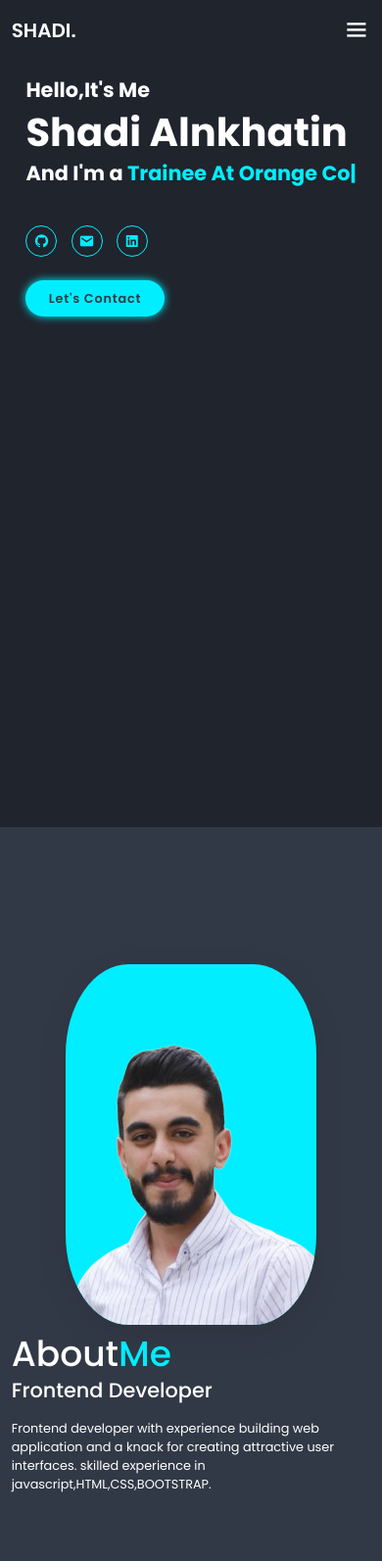
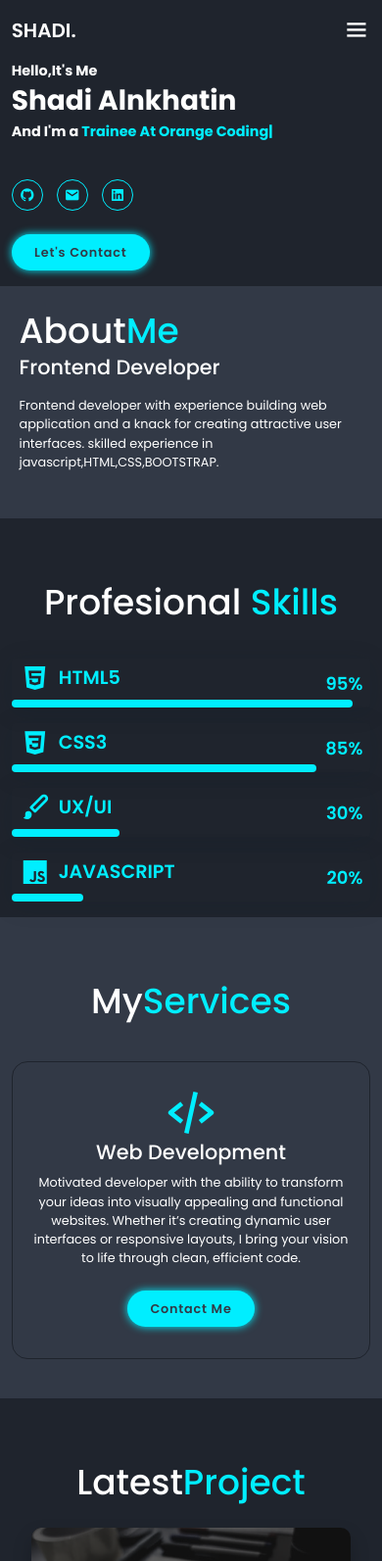
Before and after one commit to shadi-alnkhatin/HTML_CSS_Portfolio, a plain HTML site: page index.html in a window 390 px wide. Shown: the top 1593 px of the page at 98% size. Drawn offline with nearby package versions, Linux system fonts and the light colour scheme.

Commit message:
editing css file

```diff
--- a/style.css
+++ b/style.css
@@ -9,7 +9,6 @@
     outline: none;
     scroll-behavior: smooth;
     font-family: 'Poppins', sans-serif;
-
  }
 
  :root {
@@ -29,7 +28,7 @@
  }
 
  section{
-    min-height: 100vh;
+    height: 100vh;
     padding: 10rem 9% 2rem;
  }
  .header{
@@ -170,15 +169,15 @@
    background-color: var(--main-color);
    overflow: hidden;
    filter: brightness(1);
-   box-shadow: 0 10px 30px rgba(0, 0, 0, 0.1); /* subtle shadow for depth */
+   box-shadow: 0 10px 30px rgba(0, 0, 0, 0.1);
    transition: transform 0.3s ease, filter 0.3s ease;
 }
 .about-img:hover {
-   transform: scale(1.05); /* slight zoom effect on hover */
-   filter: brightness(1.1); /* brighten on hover */
+   transform: scale(1.05);
+   filter: brightness(1.1);
 }
 .about-content {
-   max-width: 600px; /* limit width for better readability */
+   max-width: 600px;
 }
 
 
@@ -226,7 +225,7 @@
    position: relative;
    font-weight: 600;
    padding: 0.5rem 1rem;
-   margin-bottom: var(--mb-4);
+
    border-radius: 0.5rem;
    box-shadow: 0px 4px 25px rgba(14, 36, 49, 0.15);
  }
@@ -385,147 +384,131 @@
       background-image: none;
       background-color: var(--bg-color);
    }
-}
-@media (max-width:1200px){
-   html{
-      font-size: 55%;
+   .about {
+      flex-direction: column;
+      gap: 1.5rem;
+      padding: 3rem 5%;
    }
-   .about {
-      flex-direction: column !important;
-      padding: 3rem 5%;
-  }
-  .about-img {
-      width: 40%;
-  }
-}
-@media (max-width: 1020px) {
-   .about {
-       flex-direction: column !important;
-       padding: 3rem 5%;
-   }
+
    .about-img {
-       width: 50%;
+      width: 60%;
+      margin: 0 auto;
    }
 }
 
-@media(max-width:991px){
-   .header{
+
+
+
+
+ @media (max-width: 781px) {
+   .highlight {
+
+     display: none;
+   }
+
+   .header {
       padding: 2rem 3%;
    }
-   section{
-      padding: 10rem 3% 2rem;
+
+   section {
+      padding: 8rem 3% 2rem;
+      height: max-content !important;
    }
 
-   .services{
-      padding-bottom: 7rem;
-   }
-   .about{
-      flex-direction: column !important;
-      gap: 1rem;
-
-   }
-   .about-img{
-      width: 50%;
+   .services {
+      padding-bottom: 5rem;
+      height: max-content !important;
    }
 
-   .contact{
+   .about {
+      flex-direction: column;
+      gap: 1.5rem;
+      padding: 3rem 5%;
+   }
+
+   .about-img {
+      width: 60%;
+      margin: 0 auto;
+   }
+
+   .contact {
       min-height: auto;
    }
-   .footer{
-      padding: 2rem 3%;
-   }
-   #menu-icon{
+
+   #menu-icon {
       display: block;
    }
-   .navbar{
+
+   .navbar {
       position: absolute;
       top: 100%;
       left: 0;
       width: 100%;
       padding: 1rem 3%;
       background: var(--bg-color);
-      border-top: .1rem solid rgba(0, 0, 0, .2);
-      box-shadow: 0 .5rem 1rem rgba(0,0,0,.2);
+      border-top: 0.1rem solid rgba(0, 0, 0, 0.2);
+      box-shadow: 0 0.5rem 1rem rgba(0, 0, 0, 0.2);
       display: none;
    }
 
-   .navbar.active{
+   .navbar.active {
       display: block;
    }
+
    .navbar a {
-       display: block;
-       font-size: 2rem;
-       margin: 3rem 0;
-   }
-}
-
-@media(max-width:768px){
-
-   .home{
-
-      flex-direction: column;
-   }
-   .home-content h3{
-      font-size: 2.6rem;
-   }
-   .home-content h1{
-      font-size: 5rem;
-   }
-   .home-img img{
-      width: 70vw;
-      margin-top: 4rem;
+      display: block;
+      font-size: 1.8rem;
+      margin: 2rem 0;
    }
 
-   .about {
-      flex-direction: column;
-      gap: 1rem;
-      padding: 2rem 5%;
-  }
-  .about-img {
-      width: 60%;
-      border-radius: 25%;
-  }
-  .about-content {
-      font-size: 85%;
-  }
-
-   .services h2{
-      margin-bottom: 3rem;
+   .home-content h1 {
+      font-size: 4.5rem;
    }
 
-
-}
-@media (max-width: 576px) {
-   .about {
-       padding: 2rem 3%;
-   }
-   .about-img {
-       width: 70%;
-   }
-   .about-content {
-       font-size: 80%;
-   }
-}
-@media(max-width:450px){
-   html{
-      font-size: 50%;
+   .home-content h3 {
+      font-size: 2rem;
    }
 
-   .contact form .input-box input{
-      width: 100%;
-   }
-   .footer{
-      flex-direction: column-reverse;
-   }
-
-   .footer p{
-      text-align: center;
-      margin-top: 2rem;
+   .home-img img {
+      width: 65vw;
+      margin-top: 3rem;
    }
 }
 
 
+@media (max-width: 480px) {
+   html {
+      font-size: 50%;
+   }
+   .about-img {
+      display: none;
+   }
 
+   .contact form .input-box input {
+      width: 100%;
+   }
+   .footer {
+      flex-direction: column-reverse;
+   }
+
+   .footer p {
+      text-align: center;
+      margin-top: 2rem;
+   }
+
+   .home-content h3 {
+      font-size: 1.8rem;
+   }
+
+   .home-content h1 {
+      font-size: 3.5rem;
+   }
+
+   .home-img img {
+      width: 90vw;
+      margin-top: 2rem;
+   }
+}
 #msg{
    color: #61b752;
    margin-top: -10px;
@@ -586,7 +569,6 @@
    align-items: center;
  }
 
- /* Neon Glow Effect */
  .coming-soon-text {
    font-size: 1.8rem;
    font-weight: bold;
@@ -731,7 +713,6 @@
 
  .highlight-carousel {
    width: 100%;
-   position: relative;
    height: 100px !important;
  }
 
```
Also changed, not shown: index.html (+6 -2 lines).
